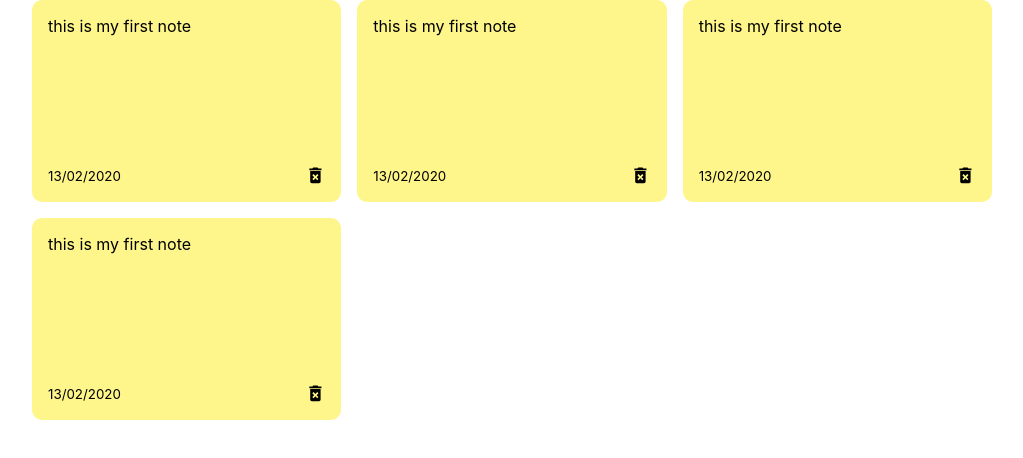
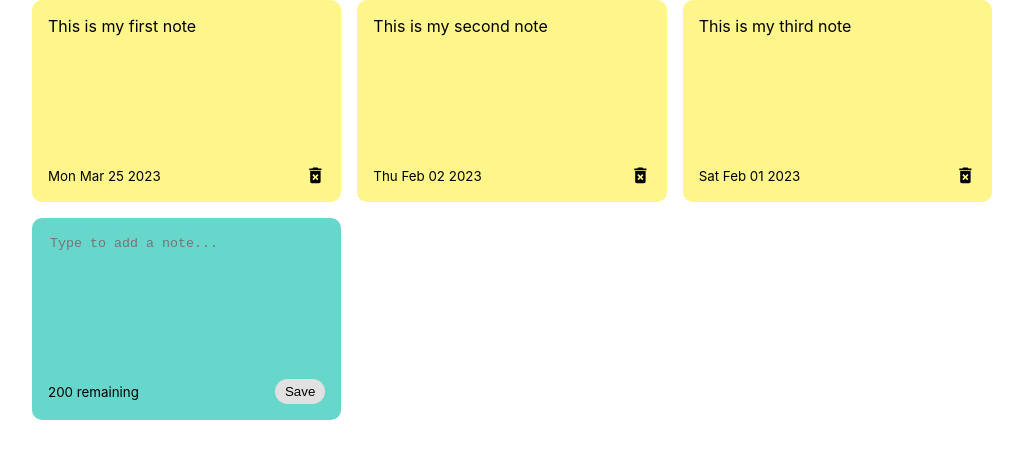
Before and after one commit to thakurbhanu021/Notes-App-ReactJs, a React (Create React App) app: page / in a window 1280 px wide. Shown: the top 458 px of the page, without its empty margins (128-1151 px from the left). Built offline with nearby package versions, Linux system fonts and the light colour scheme.

Commit message:
add new note, word counter and save button functionality added

```diff
--- a/src/App.js
+++ b/src/App.js
@@ -1,10 +1,44 @@
 import React from "react";
+import { useState } from "react";
+import { nanoid } from "nanoid";
 import NotesList from "./Components/NotesList";
 
 const App = () => {
+  const [notes, setNotes] = useState([
+    {
+      id: nanoid(),
+      text: "This is my first note",
+      date: "Mon Mar 25 2023",
+    },
+    {
+      id: nanoid(),
+      text: "This is my second note",
+      date: "Thu Feb 02 2023",
+    },
+    {
+      id: nanoid(),
+      text: "This is my third note",
+      date: "Sat Feb 01 2023",
+    },
+  ]);
+
+  const onAddNote =(text)=>{
+    const date = new Date();
+
+    const newNote = {
+      id: nanoid(),
+      text: text,
+      date: date.toDateString(),
+    }
+
+    const newNotes = [...notes , newNote]
+
+    setNotes(newNotes);
+  }
+
   return (
     <div className="container">
-      <NotesList />
+      <NotesList notes={notes} handleAddNote={onAddNote}/>
     </div>
   );
 };
--- /dev/null
+++ b/src/Components/AddNote.js
@@ -0,0 +1,41 @@
+import { useState } from "react";
+
+const AddNote = (props) => {
+  const [noteText, setNoteText] = useState("");
+
+  const characterLimit = 200;
+
+  const handleChange = (event)=>{
+    if(characterLimit- event.target.value.length >= 0 ){
+        setNoteText(event.target.value)
+    }
+  }
+
+  const handleSaveClick = ()=>{
+    if(noteText.trim().length >= 0){
+        props.handleAddNote(noteText);
+        setNoteText('');
+    }
+    else {
+        alert('Please enter something to add')
+    }
+  }
+
+  return (
+    <div className="note new">
+      <textarea
+       value={noteText}
+       onChange={handleChange}
+        cols="10"
+        rows="8"
+        placeholder="Type to add a note..."
+      ></textarea>
+      <div className="note-footer">
+        <small>{characterLimit - noteText.length} remaining</small>
+        <button className="save" onClick={handleSaveClick}>Save</button>
+      </div>
+    </div>
+  );
+};
+
+export default AddNote;
--- a/src/Components/Note.js
+++ b/src/Components/Note.js
@@ -1,11 +1,11 @@
 import {MdDeleteForever} from 'react-icons/md';
 
-const Note = () => {
+const Note = (props) => {
     return (
         <div className="note">
-            <span>this is my first note</span>
+            <span>{props.note.text}</span>
             <div className="note-footer">
-                <small>13/02/2020</small>
+                <small>{props.note.date}</small>
                 <MdDeleteForever className='delete-icon' size='1.3em'/>
             </div>
         </div>
--- a/src/Components/NotesList.js
+++ b/src/Components/NotesList.js
@@ -1,12 +1,13 @@
+import AddNote from "./AddNote";
 import Note from "./Note";
 
-const NotesList = () => {
+const NotesList = (props) => {
     return (
         <div className="notes-list">
-            <Note/>
-            <Note/>
-            <Note/>
-            <Note/>
+           {props.notes.map((note)=>(
+            <Note note={note} />
+           ))}
+           <AddNote handleAddNote={props.handleAddNote}/>
         </div>
     )
 }
--- a/src/index.css
+++ b/src/index.css
@@ -26,6 +26,29 @@ code {
   grid-template-columns: repeat(auto-fit, minmax(250px, 1fr));
 }
 
+.note.new {
+  background-color: #67d7cc;
+}
+
+textarea {
+  resize: none;
+  border: none;
+  outline: none;
+  background-color: #67d7cc;
+}
+
+.save{
+  background-color: #e1e1e1;
+  border: none;
+  border-radius: 15px;
+  padding: 5px 10px;
+}
+
+.save:hover{
+  background-color: #ededed;
+  cursor: pointer;
+}
+
 .note {
   background-color: #fef68a;
   border-radius: 10px;
@@ -34,6 +57,7 @@ code {
   display: flex;
   flex-direction: column;
   justify-content: space-between;
+  white-space: pre-wrap;
 }
 
 .note-footer {
```
